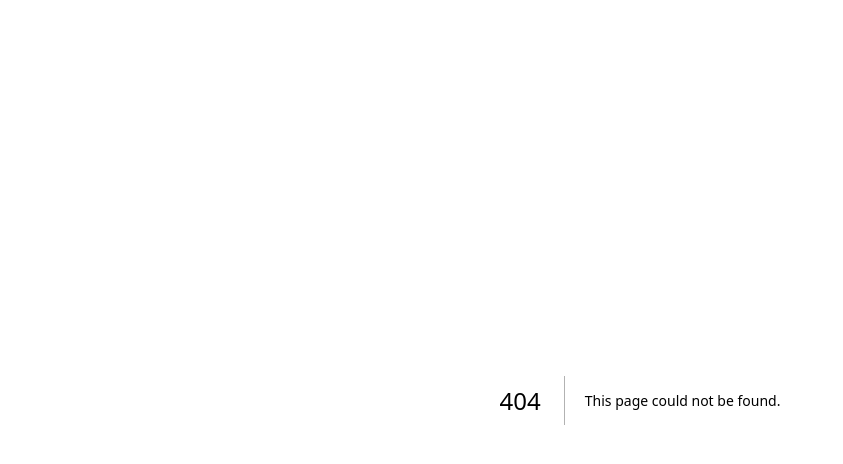
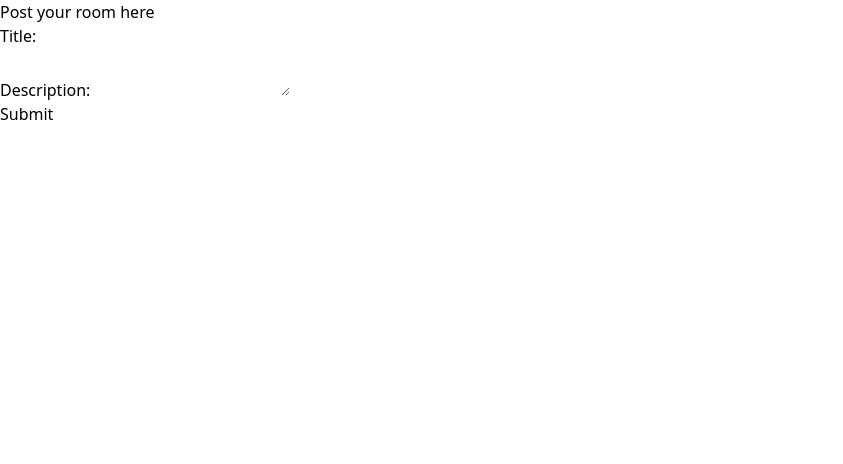
Before and after one commit to MilkyRaven/pi-housing-project, a Next.js app: page /post in a window 1280 px wide. Before the commit this address had no page. Shown: the top 464 px of the page, without its empty margins (0-843 px from the left). Built offline with nearby package versions, Linux system fonts and the light colour scheme.

Commit message:
added form to post a house

```diff
--- a/package.json
+++ b/package.json
@@ -13,6 +13,7 @@
     "@types/react": "18.0.31",
     "@types/react-dom": "18.0.11",
     "autoprefixer": "^10.4.14",
+    "axios": "^1.3.4",
     "dotenv": "^16.0.3",
     "eslint": "8.37.0",
     "eslint-config-next": "13.2.4",
--- /dev/null
+++ b/pages/post.tsx
@@ -0,0 +1,57 @@
+import React, { useState } from 'react';
+import axios from 'axios';
+
+type Props = {};
+
+export default function Post(props: Props) {
+  const [title, setTitle] = useState('');
+  const [description, setDescription] = useState('');
+
+  const handleSubmit = async (event: React.FormEvent<HTMLFormElement>) => {
+    event.preventDefault();
+    try {
+      const response = await axios.post('http://localhost:4000/housing', {
+        title,
+        description
+      });
+      console.log(response.data);
+      // clear form fields
+      setTitle('');
+      setDescription('');
+    } catch (error) {
+      console.error(error);
+    }
+  };
+
+  return (
+    <div>
+      <h1>Post your room here</h1>
+      <form onSubmit={handleSubmit}>
+        <div>
+          <label htmlFor="title">Title:</label>
+          <input
+            type="text"
+            id="title"
+            name="title"
+            value={title}
+            onChange={(e) => setTitle(e.target.value)}
+            required
+          />
+        </div>
+        <div>
+          <label htmlFor="description">Description:</label>
+          <textarea
+            id="description"
+            name="description"
+            value={description}
+            onChange={(e) => setDescription(e.target.value)}
+            required
+          />
+        </div>
+        <div>
+        </div>
+        <button type="submit">Submit</button>
+      </form>
+    </div>
+  );
+}
--- /dev/null
+++ b/pages/search.tsx
@@ -0,0 +1,24 @@
+import React from 'react'
+import Header from '@/components/Header'
+import Footer from '@/components/Footer'
+type Props = {}
+
+const search = (props: Props) => {
+    return (
+        <div>
+            <Header></Header>
+            <main className='flex'>
+                <section>
+                    <p>10 rooms</p>
+                    <div>
+                        <p>One filter</p>
+                        <p>Other filter</p>
+                    </div>
+                </section>
+            </main>
+            <Footer></Footer>
+        </div>
+    )
+}
+
+export default search
```
Also changed, not shown: 1 other file (tests, documents, lock files or other folders).
